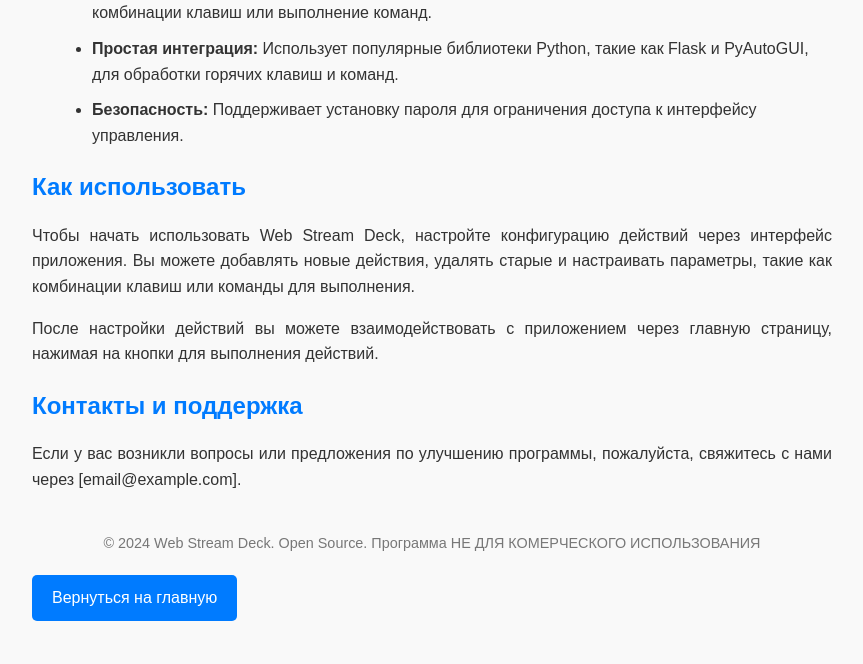
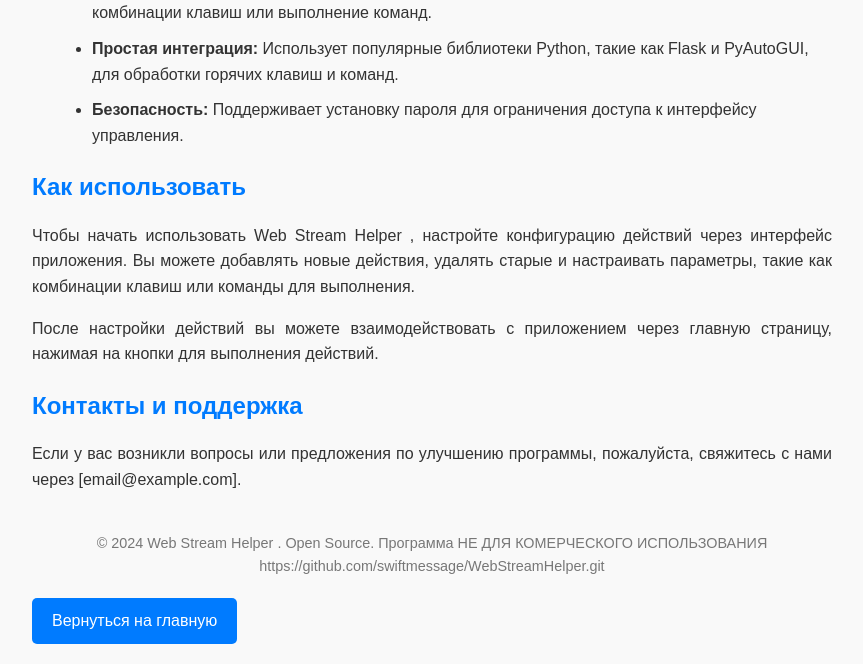
Before and after one commit to swiftmessage/WebStreamHelper, a Flask app: page /info in a window 1280 px wide. Shown: the part 379-1043 px from the top of the page, without its empty margins (208-1071 px from the left). Before the commit the page ends 1000 px from the top, so only its background shows below. Run offline with Flask 3, Linux system fonts and the light colour scheme.

Commit message:
Update info.html

```diff
--- a/templates/info.html
+++ b/templates/info.html
@@ -71,7 +71,7 @@
     </ul>
     <h2>Как использовать</h2>
     <p>
-        Чтобы начать использовать Web Stream Deck, настройте конфигурацию действий через интерфейс приложения. Вы можете добавлять новые действия, удалять старые и настраивать параметры, такие как комбинации клавиш или команды для выполнения.
+        Чтобы начать использовать Web Stream Helper , настройте конфигурацию действий через интерфейс приложения. Вы можете добавлять новые действия, удалять старые и настраивать параметры, такие как комбинации клавиш или команды для выполнения.
     </p>
     <p>
         После настройки действий вы можете взаимодействовать с приложением через главную страницу, нажимая на кнопки для выполнения действий.
@@ -81,7 +81,7 @@
         Если у вас возникли вопросы или предложения по улучшению программы, пожалуйста, свяжитесь с нами через [email@example.com].
     </p>
     <div class="footer">
-        &copy; 2024 Web Stream Deck. Open Source. Программа НЕ ДЛЯ КОМЕРЧЕСКОГО ИСПОЛЬЗОВАНИЯ
+        &copy; 2024 Web Stream Helper . Open Source. Программа НЕ ДЛЯ КОМЕРЧЕСКОГО ИСПОЛЬЗОВАНИЯ https://github.com/swiftmessage/WebStreamHelper.git
     </div>
     <a class="back-button" href="/">Вернуться на главную</a>
 </body>
```
